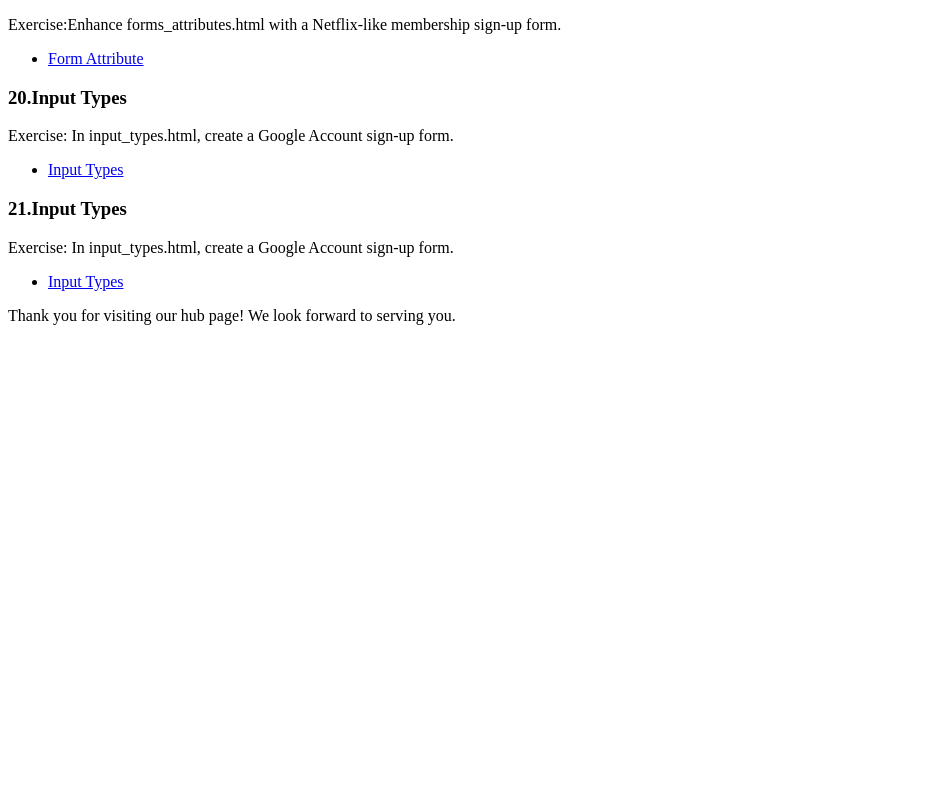
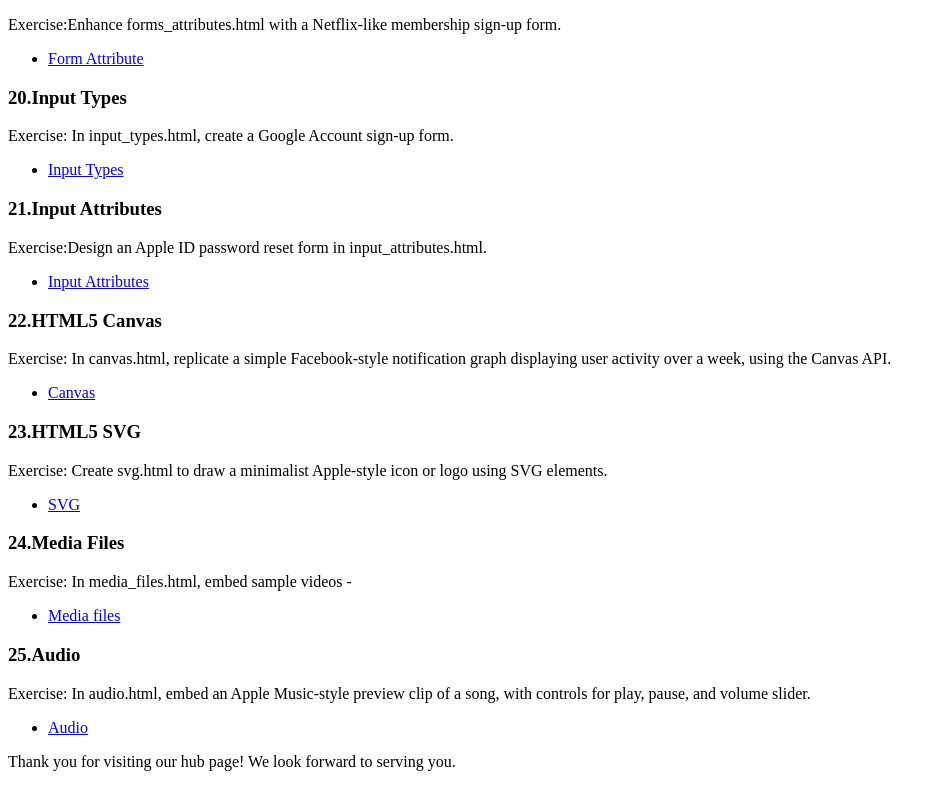
Before and after one commit to prvn-mhsh/Htmlactivities, a plain HTML site: page index.html in a window 1280 px wide. Shown: the part 2046-2833 px from the top of the page, without its empty margins (0-946 px from the left). Before the commit the page ends 2387 px from the top, so only its background shows below. Drawn offline with Linux system fonts and the light colour scheme.

Commit message:
Update index.html

```diff
--- a/index.html
+++ b/index.html
@@ -107,10 +107,30 @@
        <ul>
         <li><a href="input_types.html">Input Types</a></li>
     </ul>
-     <h3>21.Input Types</h3>
-     <p> Exercise: In input_types.html, create a Google Account sign-up form.</p>
+     <h3>21.Input Attributes</h3>
+     <p> Exercise:Design an Apple ID password reset form in input_attributes.html.</p>
        <ul>
-        <li><a href="input_types.html">Input Types</a></li>
+        <li><a href="input_attributes.html">Input Attributes</a></li>
+    </ul>
+     <h3>22.HTML5 Canvas</h3>
+     <p> Exercise: In canvas.html, replicate a simple Facebook-style notification graph displaying user activity over a week, using the Canvas API.</p>
+       <ul>
+        <li><a href="canva.html">Canvas</a></li>
+    </ul>
+     <h3>23.HTML5 SVG</h3>
+     <p>Exercise: Create svg.html to draw a minimalist Apple-style icon or logo using SVG elements.</p>
+       <ul>
+        <li><a href="svg.html">SVG</a></li>
+    </ul>
+    <h3>24.Media Files</h3>
+     <p>Exercise: In media_files.html, embed sample videos -</p>
+       <ul>
+        <li><a href="media_files.html">Media files</a></li>
+    </ul>
+     <h3>25.Audio</h3>
+     <p>Exercise: In audio.html, embed an Apple Music-style preview clip of a song, with controls for play, pause, and volume slider.</p>
+       <ul>
+        <li><a href="audio.html">Audio</a></li>
     </ul>
 
 
```
